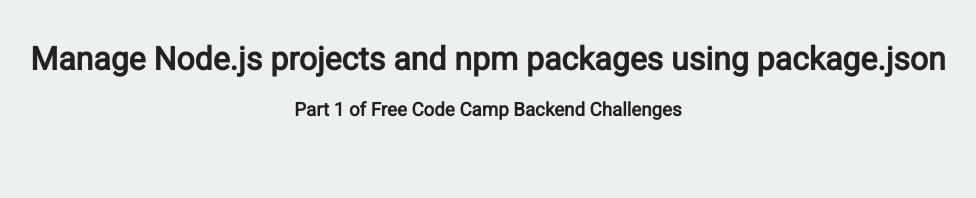
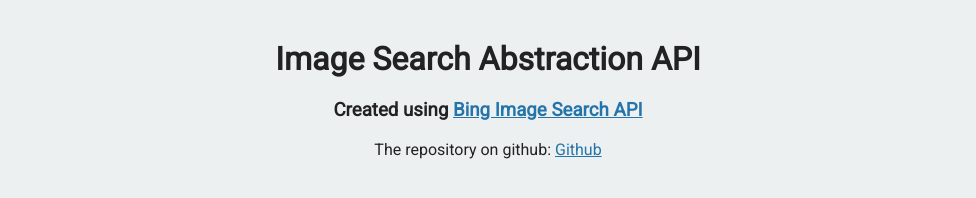
Before and after one commit to hamza-hajji/image_search_api, a website: page views/index.html in a window 1280 px wide. Shown: the whole page, without its empty margins (152-1128 px from the left). Drawn offline with Linux system fonts and the light colour scheme.

Commit message:
edit homepage

```diff
--- a/views/index.html
+++ b/views/index.html
@@ -10,8 +10,10 @@
 
    <body>
       <div class="container">
-         <h1>Manage Node.js projects and npm packages using package.json</h1>
-         <h3>Part 1 of Free Code Camp Backend Challenges</h3>
+         <h1>Image Search Abstraction API</h1>
+         <h3>Created using <a target="_blank" href="https://docs.microsoft.com/en-us/rest/api/cognitiveservices/bing-images-api-v5-reference">Bing Image Search API</a></h3>
+
+         <p>The repository on github: <a href="https://github.com/hamza-hajji/image_search_api" target="_blank">Github</a></p>
       </div>
    </body>
 
```
